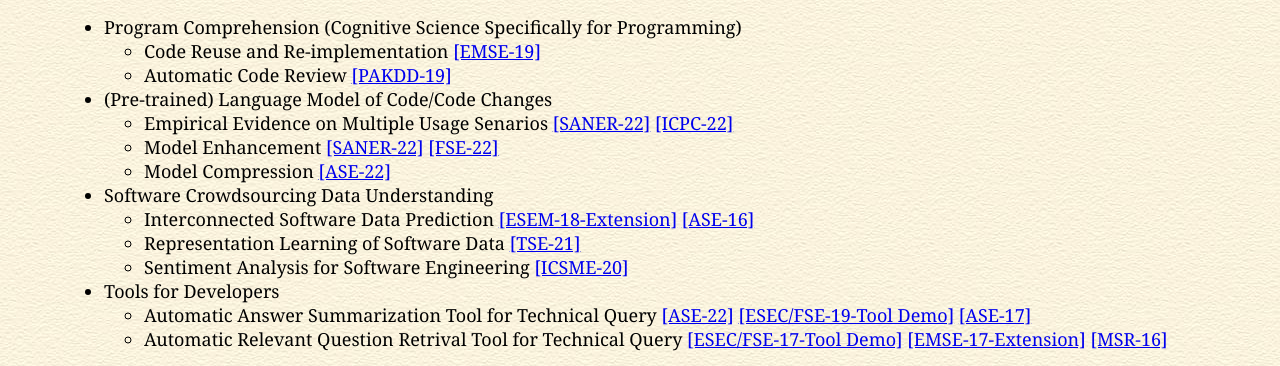
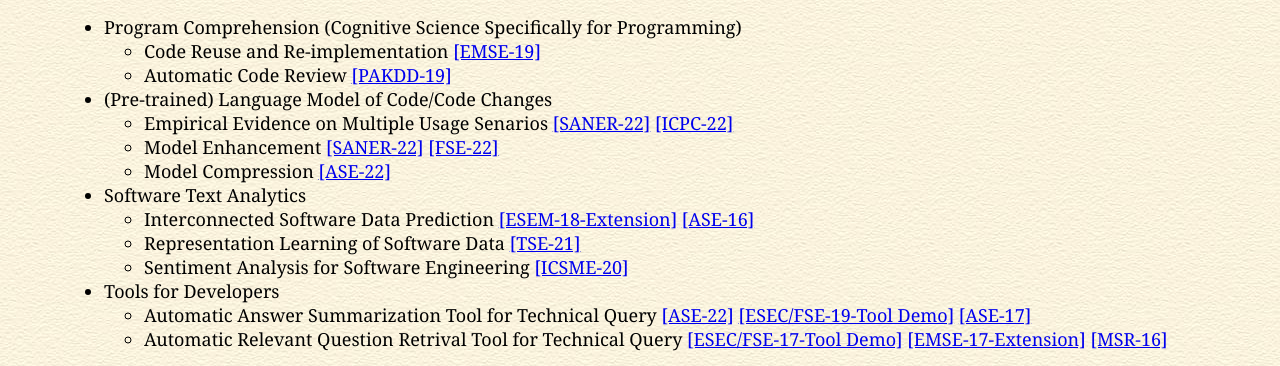
Before and after one commit to maxxbw54/maxxbw54.github.io, a plain HTML site: page index.html in a window 1280 px wide. Shown: the part 434-800 px from the top of the page. Drawn offline with Linux system fonts and the light colour scheme.

Commit message:
update topic name

```diff
--- a/index.html
+++ b/index.html
@@ -123,7 +123,7 @@
                            <li>Model Enhancement <a href="publications/SANER2022_ERA.pdf">[SANER-22]</a> <a href="publications/FSE2022.pdf">[FSE-22]</a> </li>
                            <li>Model Compression <a href="publications/ASE2022_Model_Compression.pdf">[ASE-22]</a></li>
                         </ul>
-                        <li>Software Crowdsourcing Data Understanding</li>
+                        <li>Software Text Analytics</li>
                         <ul>
                            <li>Interconnected Software Data Prediction <a href="publications/ESEM2018.pdf">[ESEM-18-Extension]</a> <a href="publications/ASE2016.pdf">[ASE-16]</a></li>
                            <li>Representation Learning of Software Data <a href="publications/TSE21_Post2Vec_preprint.pdf">[TSE-21]</a></li>
```
